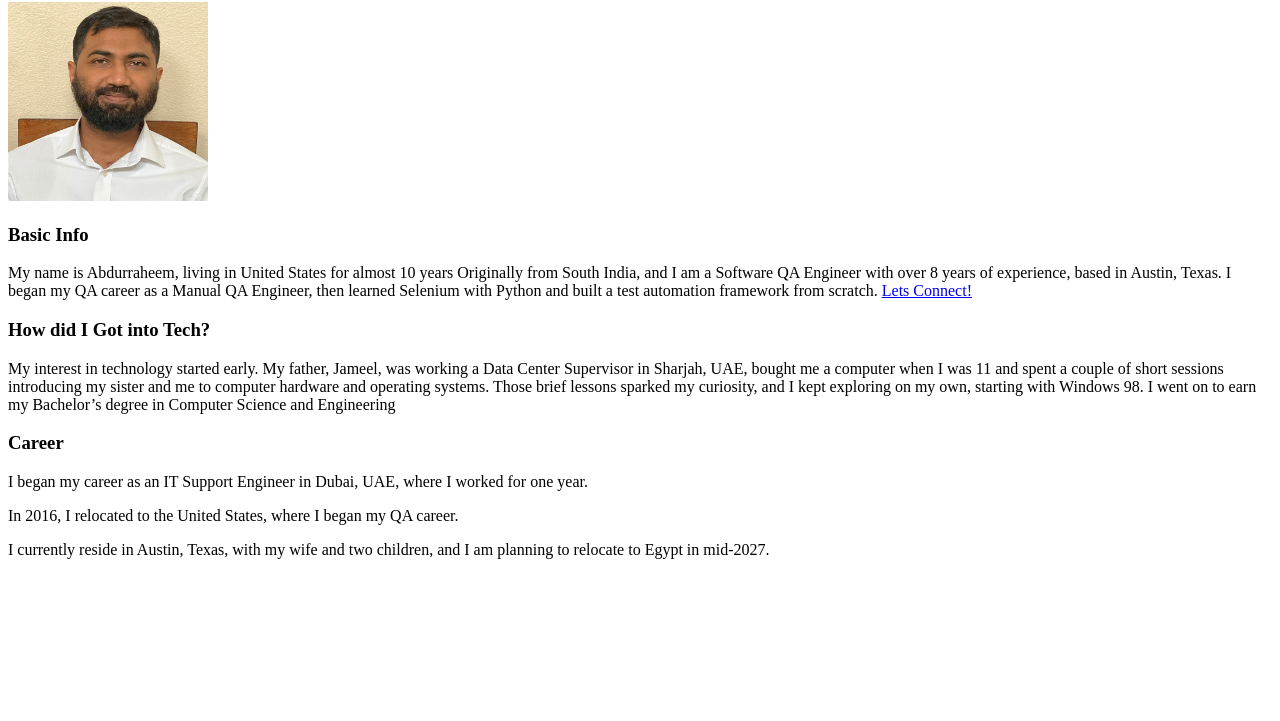
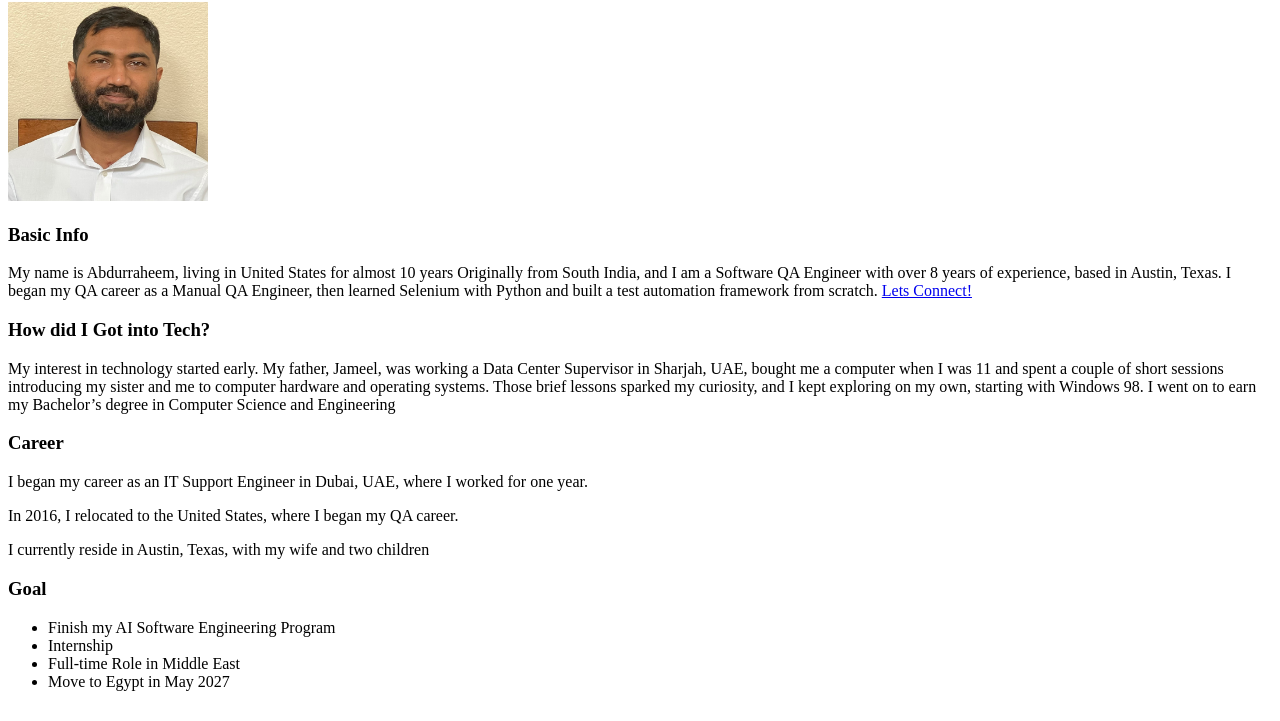
Before and after one commit to abdurraheemj/software_engineering, a plain HTML site: page Homework-1/aboutme.html in a window 1280 px wide. Shown: the part 79-800 px from the top of the page. Drawn offline with Linux system fonts and the light colour scheme.

Commit message:
Added Goal section

```diff
--- a/Homework-1/aboutme.html
+++ b/Homework-1/aboutme.html
@@ -19,6 +19,13 @@
         <p>I began my career as an IT Support Engineer in Dubai, UAE, where I worked for one year.</p>
 
         <p>In 2016, I relocated to the United States, where I began my QA career.</p>
-        <p>I currently reside in Austin, Texas, with my wife and two children, and I am planning to relocate to Egypt in mid-2027.</p>
-</body>
+        <p>I currently reside in Austin, Texas, with my wife and two children</p>
+    <h3>Goal</h3>
+        <ul>
+            <li>Finish my AI Software Engineering Program</li>
+            <li>Internship</li>
+            <li>Full-time Role in Middle East</li>
+            <li>Move to Egypt in May 2027</li>
+        </ul>
+    </body>
 </html>
```
